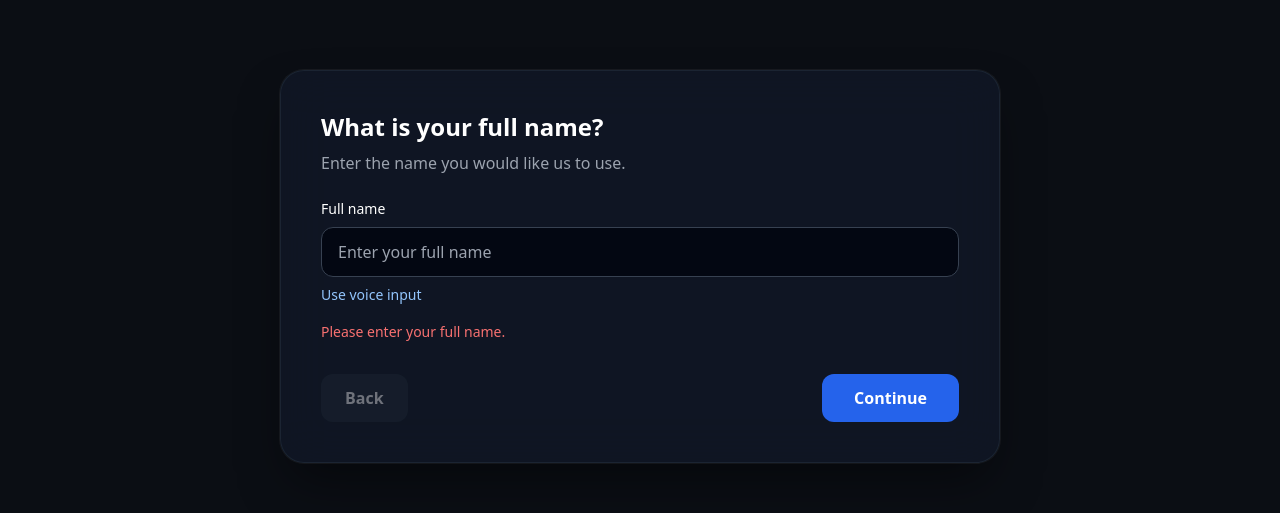
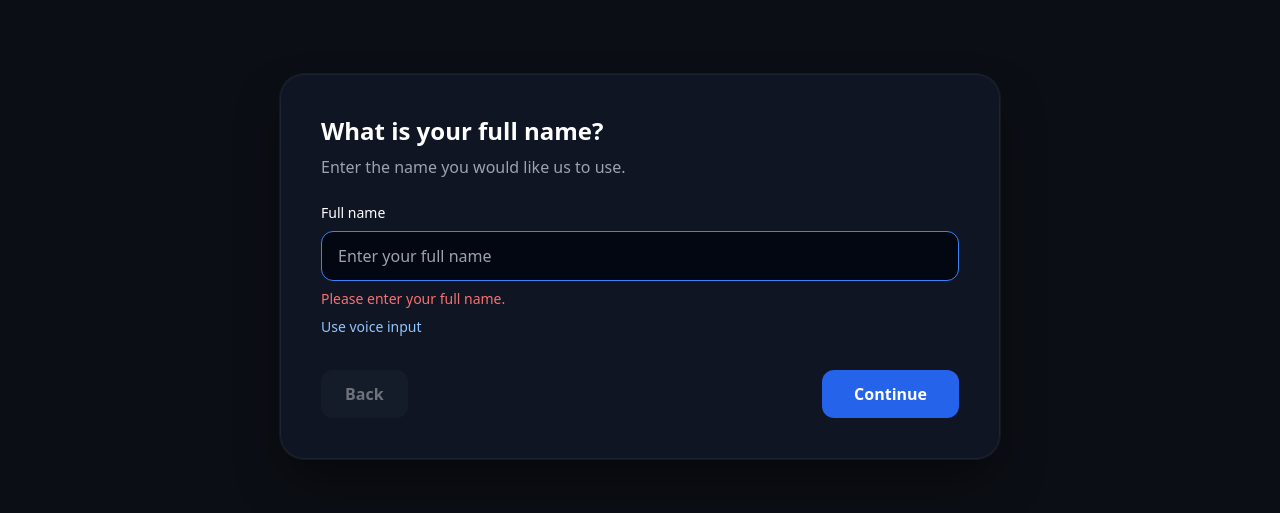
Before and after one commit to Betsinat/savanna-accessible-onboarding, a React (Vite) app in the folder frontend/: page / in a window 1280 px wide. Both pictures are taken after a click on the button "Continue". Shown: the part 169-682 px from the top of the page. Built offline with nearby package versions, Linux system fonts and the light colour scheme; no server answers.

Commit message:
feat: enhance form validation and error handling in onboarding steps for improved accessibility

```diff
--- a/frontend/src/components/Wizard.jsx
+++ b/frontend/src/components/Wizard.jsx
@@ -98,32 +98,39 @@ function getInitialQuestionIndex(formData) {
 function getValidationError(questionId, formData) {
   switch (questionId) {
     case 'fullName':
-      return formData.fullName?.trim() ? '' : 'Please enter your full name.';
+      return formData.fullName?.trim()
+        ? null
+        : { control: 'fullName', message: 'Please enter your full name.' };
     case 'phoneOrEmail':
-      return formData.phoneOrEmail?.trim() ? '' : 'Please enter a phone number or email address.';
+      return formData.phoneOrEmail?.trim()
+        ? null
+        : { control: 'phoneOrEmail', message: 'Please enter a phone number or email address.' };
     case 'idRoute':
       return ['standard_id', 'alternative_route'].includes(formData.idRoute)
-        ? ''
-        : 'Please choose an identity route.';
+        ? null
+        : { control: 'idRoute', message: 'Please choose an identity route.' };
     case 'identityDetails': {
       const identityDetails = formData.idDetails || {};
-      const value = formData.idRoute === 'alternative_route'
-        ? identityDetails.proxyName
-        : identityDetails.idNumber;
-      return value?.trim() ? '' : 'Please provide the requested identity detail.';
+      const control = formData.idRoute === 'alternative_route' ? 'proxyName' : 'idNumber';
+      const value = control === 'proxyName' ? identityDetails.proxyName : identityDetails.idNumber;
+      return value?.trim()
+        ? null
+        : { control, message: 'Please provide the requested identity detail.' };
     }
     case 'supportType':
-      return formData.supportType?.trim() ? '' : 'Please choose a support option.';
+      return formData.supportType?.trim()
+        ? null
+        : { control: 'supportType', message: 'Please choose a support option.' };
     case 'preferredContactMethod':
       return formData.preferredContactMethod
-        ? ''
-        : 'Please choose a preferred contact method.';
+        ? null
+        : { control: 'preferredContactMethod', message: 'Please choose a preferred contact method.' };
     case 'consent':
       return formData.consentGiven
-        ? ''
-        : 'Please provide consent to continue.';
+        ? null
+        : { control: 'consentGiven', message: 'Please provide consent to continue.' };
     default:
-      return '';
+      return null;
   }
 }
 
@@ -135,8 +142,10 @@ export default function Wizard({ formData, updateFormData, onSuccess, sessionId
   const [isSaving, setIsSaving] = useState(false);
   const [isSubmitting, setIsSubmitting] = useState(false);
   const [saveStatus, setSaveStatus] = useState('');
-  const [validationError, setValidationError] = useState('');
+  const [validationError, setValidationError] = useState(null);
+  const [submissionError, setSubmissionError] = useState('');
   const headingRef = useRef(null);
+  const invalidControlRef = useRef(null);
   const currentQuestionIndex = Number.isInteger(storedQuestionIndex)
     ? Math.min(Math.max(storedQuestionIndex, 0), QUESTIONS.length - 1)
     : 0;
@@ -152,6 +161,12 @@ export default function Wizard({ formData, updateFormData, onSuccess, sessionId
   useEffect(() => {
     headingRef.current?.focus();
   }, [currentQuestionIndex]);
+
+  useEffect(() => {
+    if (validationError) {
+      invalidControlRef.current?.focus();
+    }
+  }, [validationError]);
 
   useEffect(() => {
     const timer = setTimeout(async () => {
@@ -175,18 +190,20 @@ export default function Wizard({ formData, updateFormData, onSuccess, sessionId
   }, [currentQuestionIndex, formData, sessionId]);
 
   const handleBack = () => {
-    setValidationError('');
+    setValidationError(null);
+    setSubmissionError('');
     setStoredQuestionIndex((index) => Math.max(index - 1, 0));
   };
 
   const handleContinue = async () => {
     const error = getValidationError(question.id, formData);
     if (error) {
+      setSubmissionError('');
       setValidationError(error);
       return;
     }
 
-    setValidationError('');
+    setValidationError(null);
     if (question.id !== 'review') {
       setStoredQuestionIndex((index) => Math.min(index + 1, QUESTIONS.length - 1));
       return;
@@ -212,17 +229,26 @@ export default function Wizard({ formData, updateFormData, onSuccess, sessionId
       onSuccess({ formData, sessionId });
     } catch (err) {
       console.error('Registration failed:', err);
-      setValidationError('Failed to complete registration. Please check your connection and try again.');
+      setSubmissionError('Failed to complete registration. Please check your connection and try again.');
       setIsSubmitting(false);
     }
   };
 
   const handleFormDataChange = (key, value) => {
     updateFormData(key, value);
-    setValidationError('');
+    setValidationError(null);
+    setSubmissionError('');
   };
 
   const progressPercentage = ((currentQuestionIndex + 1) / QUESTIONS.length) * 100;
+  const activeErrorControl = question.id === 'identityDetails'
+    ? (formData.idRoute === 'alternative_route' ? 'proxyName' : 'idNumber')
+    : question.id === 'consent'
+      ? 'consentGiven'
+      : question.id;
+  const activeError = validationError?.control === activeErrorControl
+    ? validationError.message
+    : '';
 
   return (
     <div className="min-h-screen bg-[#0b0e14] text-white flex flex-col justify-between selection:bg-blue-500 selection:text-white">
@@ -281,11 +307,13 @@ export default function Wizard({ formData, updateFormData, onSuccess, sessionId
             {...question.props}
             formData={formData}
             updateFormData={handleFormDataChange}
+            error={activeError}
+            inputRef={invalidControlRef}
           />
 
-          {validationError && (
+          {submissionError && (
             <p className="text-red-400 text-sm font-medium mt-4" role="alert">
-              {validationError}
+              {submissionError}
             </p>
           )}
 
--- a/frontend/src/components/steps/StepConsent.jsx
+++ b/frontend/src/components/steps/StepConsent.jsx
@@ -1,15 +1,26 @@
-export default function StepConsent({ formData, updateFormData }) {
+export default function StepConsent({ formData, updateFormData, error, inputRef }) {
   return (
-    <label className="flex items-start gap-3 bg-gray-950 border border-gray-800 p-4 rounded-xl">
+    <div>
+      <div className="flex items-start gap-3 bg-gray-950 border border-gray-800 p-4 rounded-xl">
         <input
+          ref={inputRef}
           type="checkbox"
+          id="consentGiven"
           checked={Boolean(formData.consentGiven)}
+          aria-invalid={Boolean(error)}
+          aria-describedby={error ? 'consentGiven-error' : undefined}
           onChange={(event) => updateFormData('consentGiven', event.target.checked)}
           className="mt-1 accent-blue-600 h-4 w-4 cursor-pointer"
         />
-      <span className="text-sm text-gray-300">
+        <label htmlFor="consentGiven" className="text-sm text-gray-300 cursor-pointer">
           I consent to saving my onboarding draft and candidate profile securely to access accessible employment opportunities.
-      </span>
         </label>
+      </div>
+      {error && (
+        <p id="consentGiven-error" className="mt-3 text-sm text-red-400" role="alert">
+          {error}
+        </p>
+      )}
+    </div>
   );
 }
--- a/frontend/src/components/steps/StepPersonal.jsx
+++ b/frontend/src/components/steps/StepPersonal.jsx
@@ -13,7 +13,7 @@ const personalQuestions = {
   },
 };
 
-export default function StepPersonal({ field, formData, updateFormData }) {
+export default function StepPersonal({ field, formData, updateFormData, error, inputRef }) {
   const question = personalQuestions[field];
 
   return (
@@ -22,6 +22,8 @@ export default function StepPersonal({ field, formData, updateFormData }) {
         {...question}
         type="text"
         value={formData[field] || ''}
+        error={error}
+        inputRef={inputRef}
         onChange={(value) => updateFormData(field, value)}
       />
     </section>
--- a/frontend/src/components/wizard/VoiceInput.jsx
+++ b/frontend/src/components/wizard/VoiceInput.jsx
@@ -1,12 +1,27 @@
 import { useEffect, useRef, useState } from 'react';
 
-export default function VoiceInput({ value, onChange, label, id, placeholder, type }) {
+export default function VoiceInput({
+  value,
+  onChange,
+  label,
+  id,
+  placeholder,
+  type,
+  error = '',
+  inputRef,
+}) {
   const [isListening, setIsListening] = useState(false);
-  const [error, setError] = useState('');
+  const [voiceError, setVoiceError] = useState('');
   const recognitionRef = useRef(null);
   const isTextArea = type === 'textarea';
   const SpeechRecognition =
     typeof window !== 'undefined' && (window.SpeechRecognition || window.webkitSpeechRecognition);
+  const errorId = `${id}-error`;
+  const voiceErrorId = `${id}-voice-error`;
+  const describedBy = [
+    error ? errorId : null,
+    voiceError ? voiceErrorId : null,
+  ].filter(Boolean).join(' ') || undefined;
 
   useEffect(() => () => recognitionRef.current?.stop(), []);
 
@@ -22,14 +37,14 @@ export default function VoiceInput({ value, onChange, label, id, placeholder, ty
       if (transcript) onChange(value ? `${value} ${transcript}` : transcript);
     };
     recognition.onerror = (event) => {
-      setError(`Voice input unavailable: ${event.error}.`);
+      setVoiceError(`Voice input unavailable: ${event.error}.`);
     };
     recognition.onend = () => {
       setIsListening(false);
       recognitionRef.current = null;
     };
 
-    setError('');
+    setVoiceError('');
     recognitionRef.current = recognition;
     setIsListening(true);
     recognition.start();
@@ -44,6 +59,9 @@ export default function VoiceInput({ value, onChange, label, id, placeholder, ty
     name: id,
     placeholder,
     value: value || '',
+    ref: inputRef,
+    'aria-invalid': Boolean(error),
+    'aria-describedby': describedBy,
     onChange: (event) => onChange(event.target.value),
     className:
       'w-full bg-gray-950 border border-gray-700 rounded-xl px-4 py-3 text-white focus:outline-none focus:border-blue-500',
@@ -55,6 +73,11 @@ export default function VoiceInput({ value, onChange, label, id, placeholder, ty
         {label}
       </label>
       {isTextArea ? <textarea {...sharedProps} rows={3} /> : <input {...sharedProps} type={type} />}
+      {error && (
+        <p id={errorId} className="mt-2 text-sm text-red-400" role="alert">
+          {error}
+        </p>
+      )}
       {SpeechRecognition && (
         <button
           type="button"
@@ -65,9 +88,9 @@ export default function VoiceInput({ value, onChange, label, id, placeholder, ty
           {isListening ? 'Stop voice input' : 'Use voice input'}
         </button>
       )}
-      {error && (
-        <p className="mt-2 text-sm text-red-400" role="status">
-          {error}
+      {voiceError && (
+        <p id={voiceErrorId} className="mt-2 text-sm text-red-400" role="status">
+          {voiceError}
         </p>
       )}
     </div>
```
Also changed, not shown: frontend/src/components/steps/StepIdentity.jsx (+18 -1 lines), frontend/src/components/steps/StepSupport.jsx (+22 -2 lines). Lines whose indentation alone changed are shown as unchanged.
